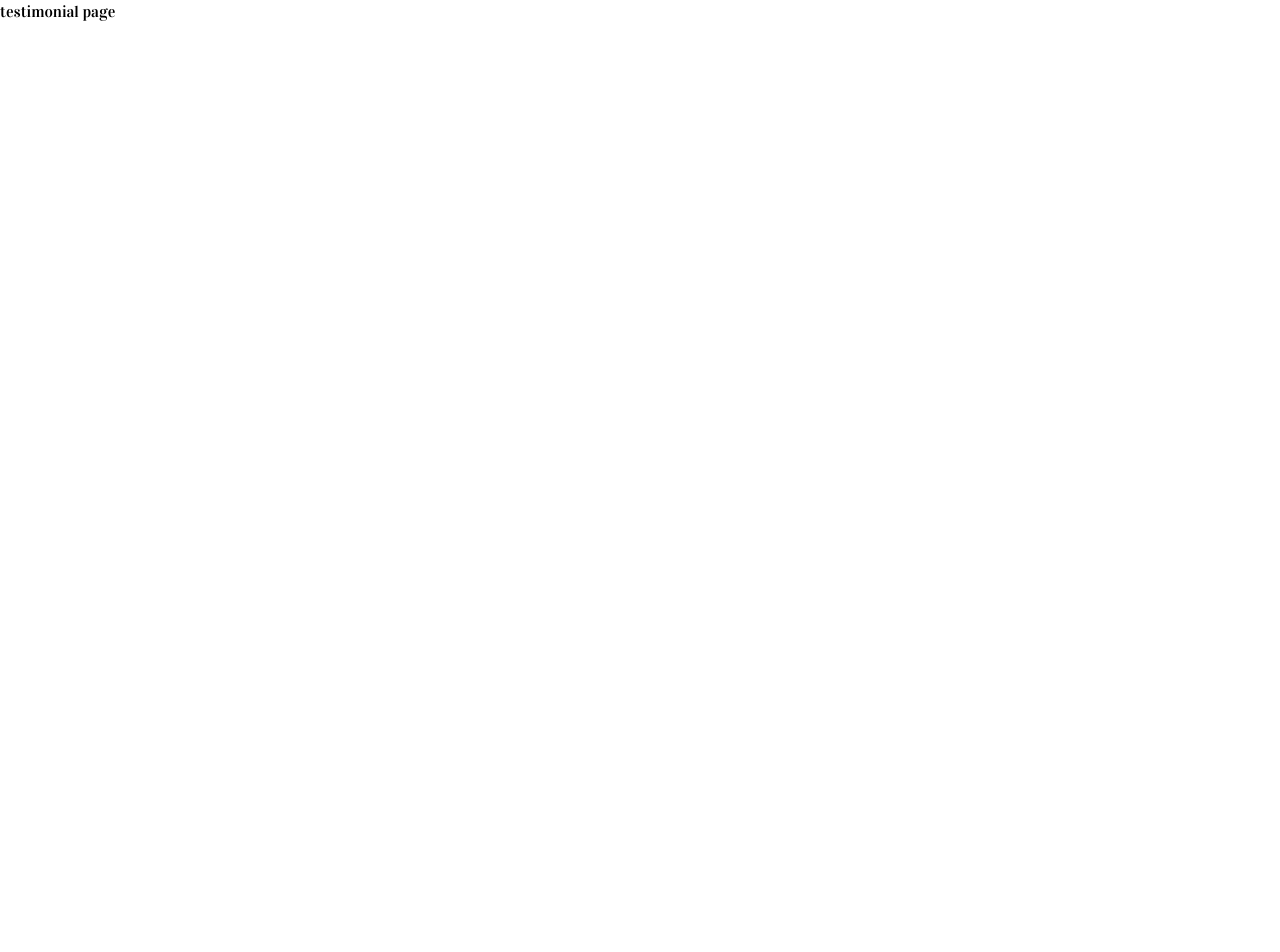
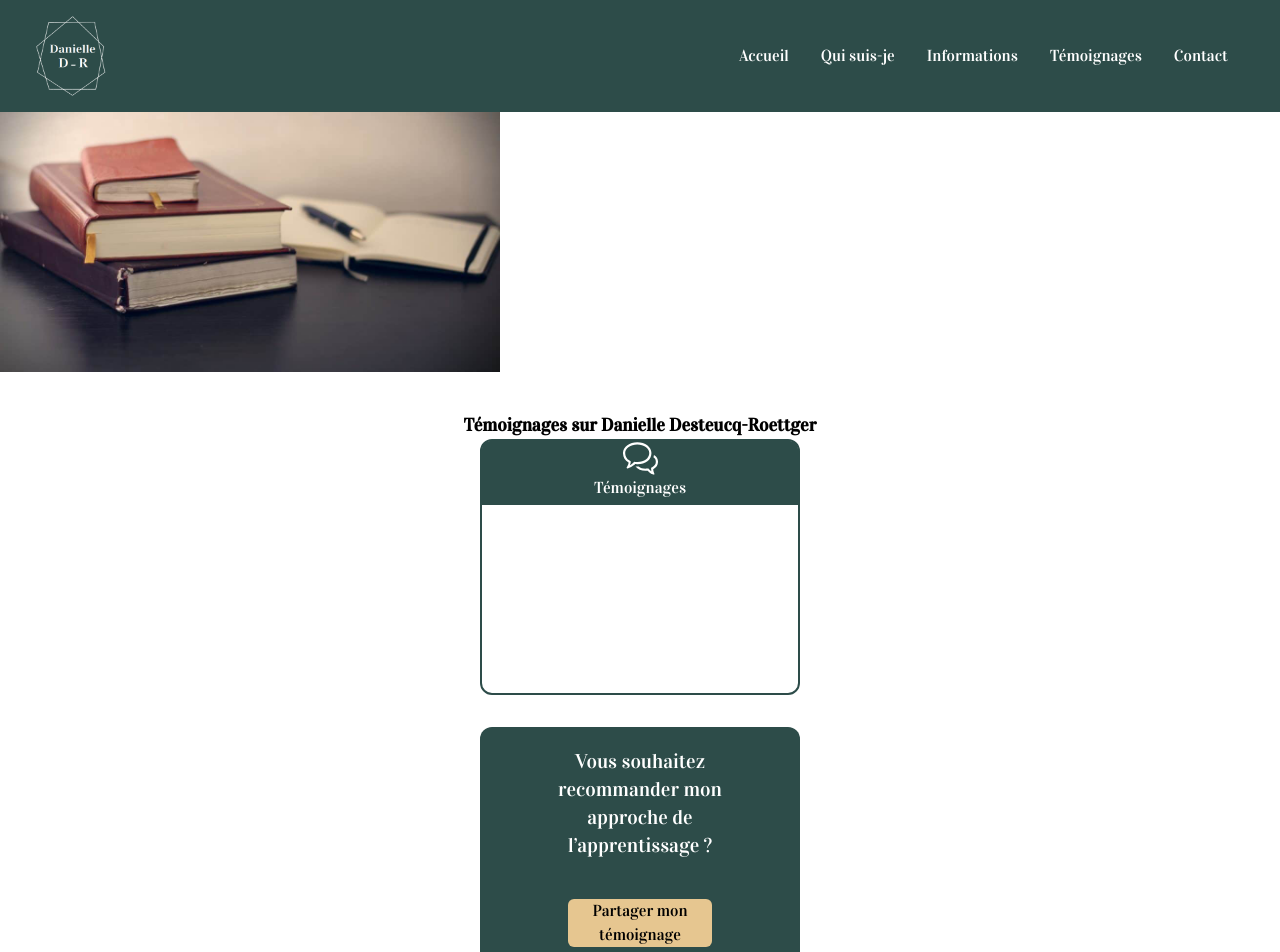
Before and after one commit to Benjamin-Dervieux/Dani-website, a Next.js app: page /testimonials in a window 1280 px wide. Shown: the top 952 px of the page. Before the commit the page ends 800 px from the top, so only its background shows below. Built offline with nearby package versions, Linux system fonts and the light colour scheme.

Commit message:
start testimonials page

```diff
--- a/pages/testimonials.js
+++ b/pages/testimonials.js
@@ -1,7 +1,48 @@
 import React from "react";
+import Layout from "../components/Layout/Layout";
+import Image from "next/image";
+import { SlBubbles } from "react-icons/sl";
 
 const testimonials = () => {
-  return <div>testimonial page</div>;
+  return (
+    <Layout pageTitle="Testimonials">
+      <div className="mt-28">
+        <Image
+          priority
+          quality={100}
+          width={500}
+          height={260}
+          src="/images/photo-cours3.jpg"
+          alt="photo reveil et crayon"
+        />
+      </div>
+
+      <div className="mt-8 flex flex-col items-center">
+        <h1 className="text-lg font-semibold ">
+          Témoignages sur Danielle Desteucq-Roettger
+        </h1>
+
+        <div className="w-80 h-64 border-2 border-dani-green rounded-xl">
+          <div className="w-[316px] h-16 bg-dani-green flex rounded-t-lg flex-col items-center">
+            <div className="text-white">
+              <SlBubbles size={35} />
+            </div>
+            <h2 className="text-white">Témoignages</h2>
+          </div>
+        </div>
+        <div className="w-80 h-60 bg-dani-green rounded-xl mt-8 flex justify-center">
+          <div className=" w-72 h-60 flex flex-col justify-around items-center">
+            <h2 className="text-white text-xl text-center w-60">
+              Vous souhaitez recommander mon approche de l’apprentissage ?
+            </h2>
+            <div className="bg-dani-selected rounded-md w-36">
+              <button type="button">Partager mon témoignage</button>
+            </div>
+          </div>
+        </div>
+      </div>
+    </Layout>
+  );
 };
 
 export default testimonials;
```
